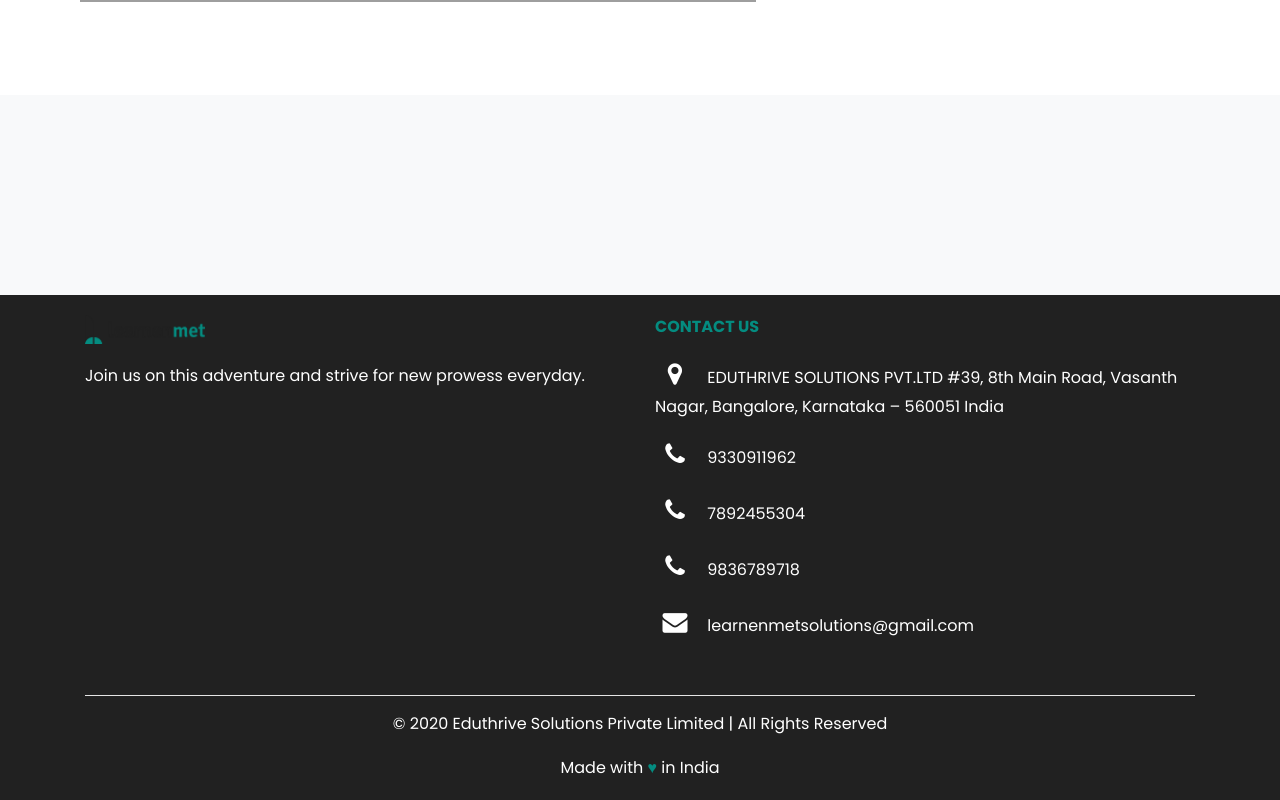
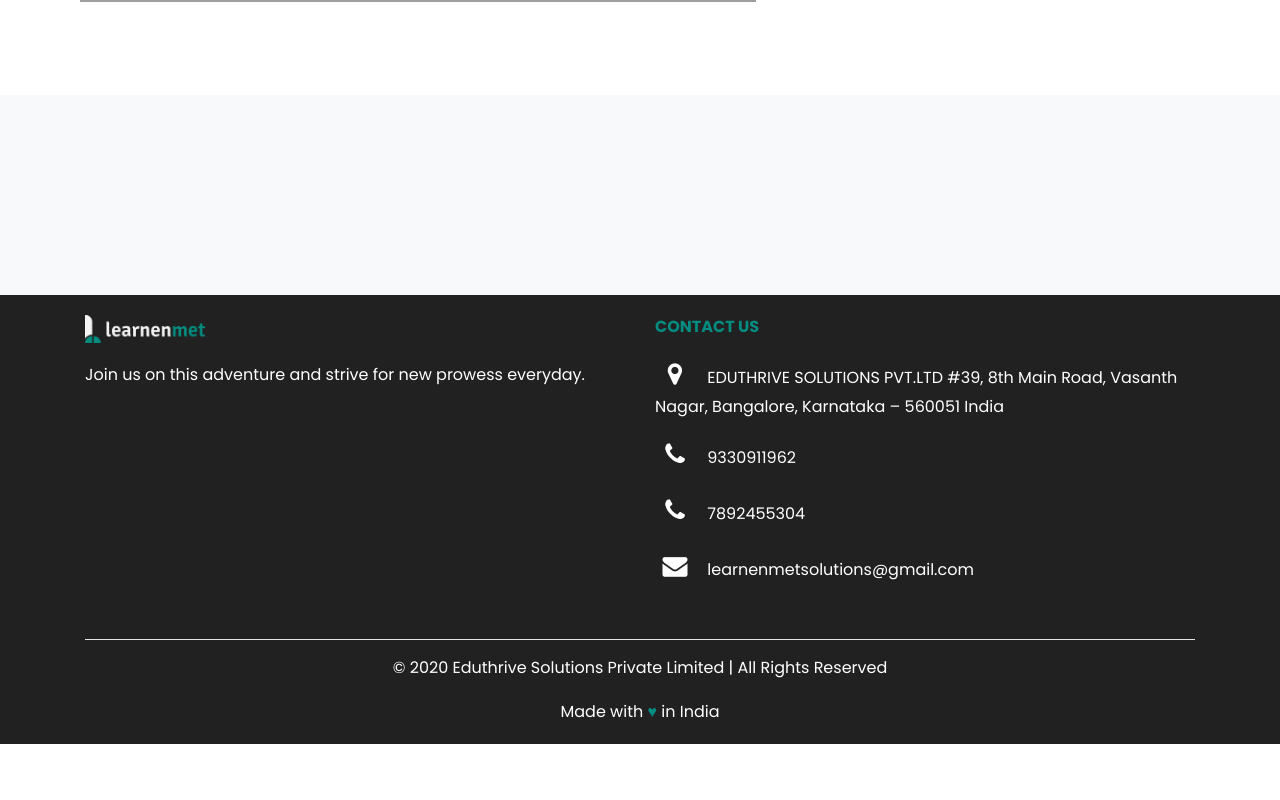
Before and after one commit to SomuBhandari/mockup, a plain HTML site: page index.html in a window 1280 px wide. Shown: the part 3321-4121 px from the top of the page. After the commit the page ends 4065 px from the top, so only its background shows below. Drawn offline with nearby package versions, Linux system fonts and the light colour scheme; grey boxes are pictures that could not be loaded.

Commit message:
white logo

```diff
--- a/index.html
+++ b/index.html
@@ -332,7 +332,7 @@
           <div class="row">
 
           <div class="col-md-6 footer-box">
-          <img src="images/Logo.png">
+          <img src="images/white.png">
               <!-- <p>Learnenmet, where learning is made easy.<br></p> -->
               <p>Join us on this adventure and strive for new prowess everyday.</p>
               <form><script src="https://checkout.razorpay.com/v1/payment-button.js" data-payment_button_id="pl_GGbEx5amh5jNJo"> </script> </form>
@@ -345,7 +345,7 @@
                   #39, 8th Main Road, Vasanth Nagar, Bangalore, Karnataka – 560051 India</p>
                   <p><i class="fa fa-phone"></i> 9330911962</p>
               <p><i class="fa fa-phone"></i> 7892455304</p>
-              <p><i class="fa fa-phone"></i> 9836789718</p>
+
 
               <p><i class="fa fa-envelope"></i> learnenmetsolutions@gmail.com</p>
 
```
Also changed, not shown: images/white.png (added).
